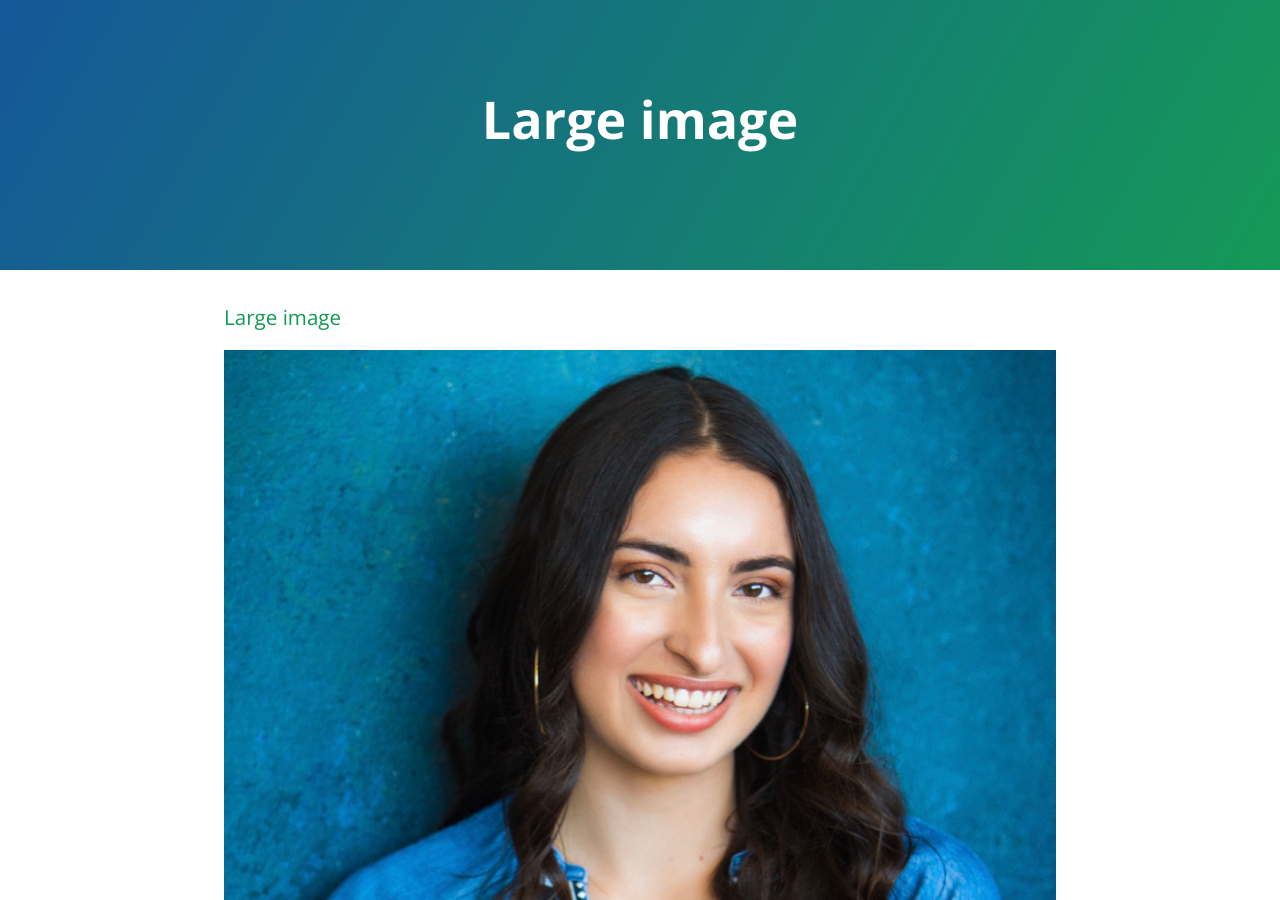
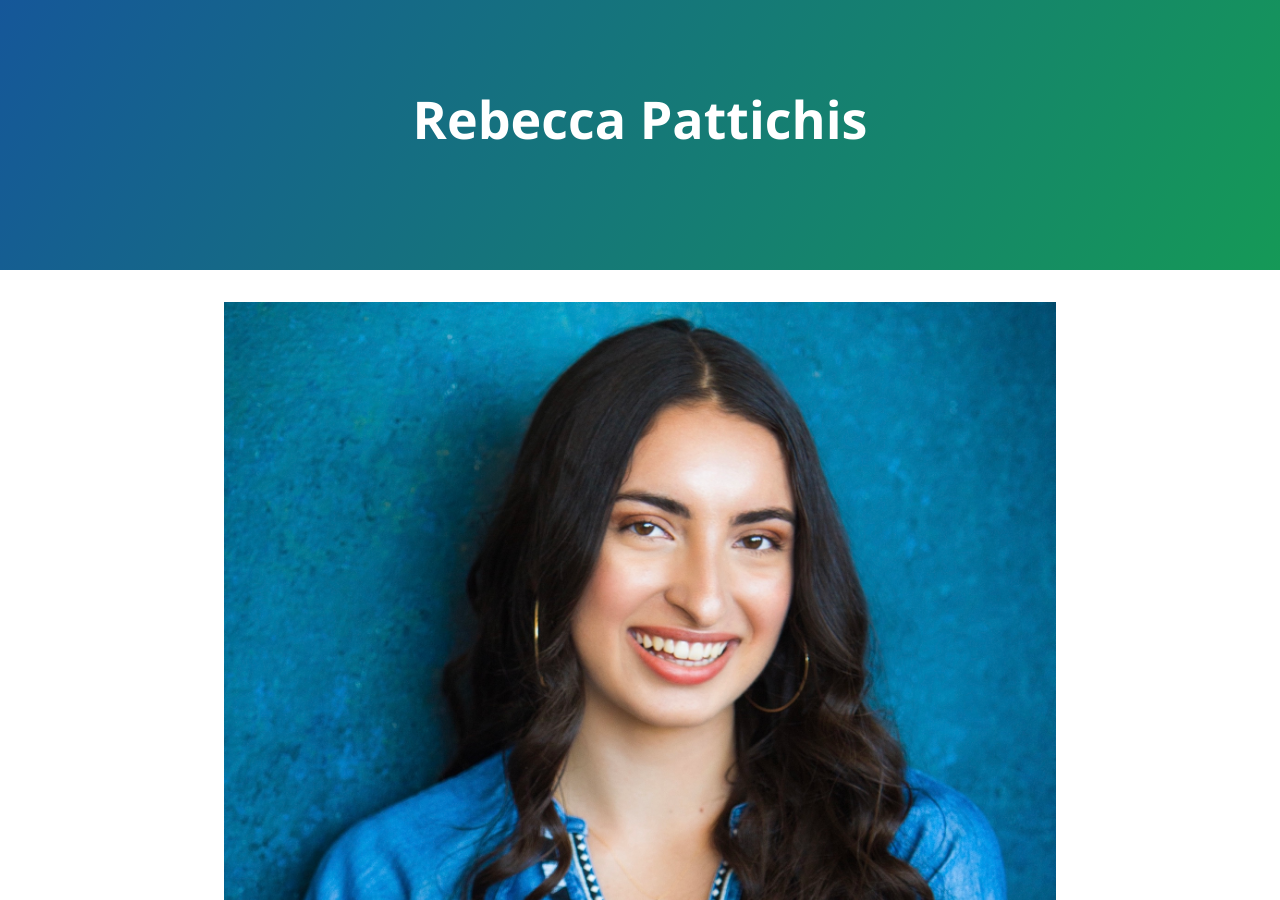
Before and after one commit to rpattichis/rpattichis.github.io, a Jekyll site: the page built from index.md, in a window 1280 px wide and 900 px high. Built offline with Jekyll 4.4.1, drawn with Linux system fonts in a browser that asks for light colours; the repository's description, which GitHub fills in, is left out; our own code applies the rules of GitHub Pages for plain Markdown files.

Commit message:
Update index.md

```diff
--- a/index.md
+++ b/index.md
@@ -1,8 +1,6 @@
 ---
 layout: default
 ---
-
-### Large image
 
 ![Headshot](./imgs/HEADSHOT.jpg)
 
```
